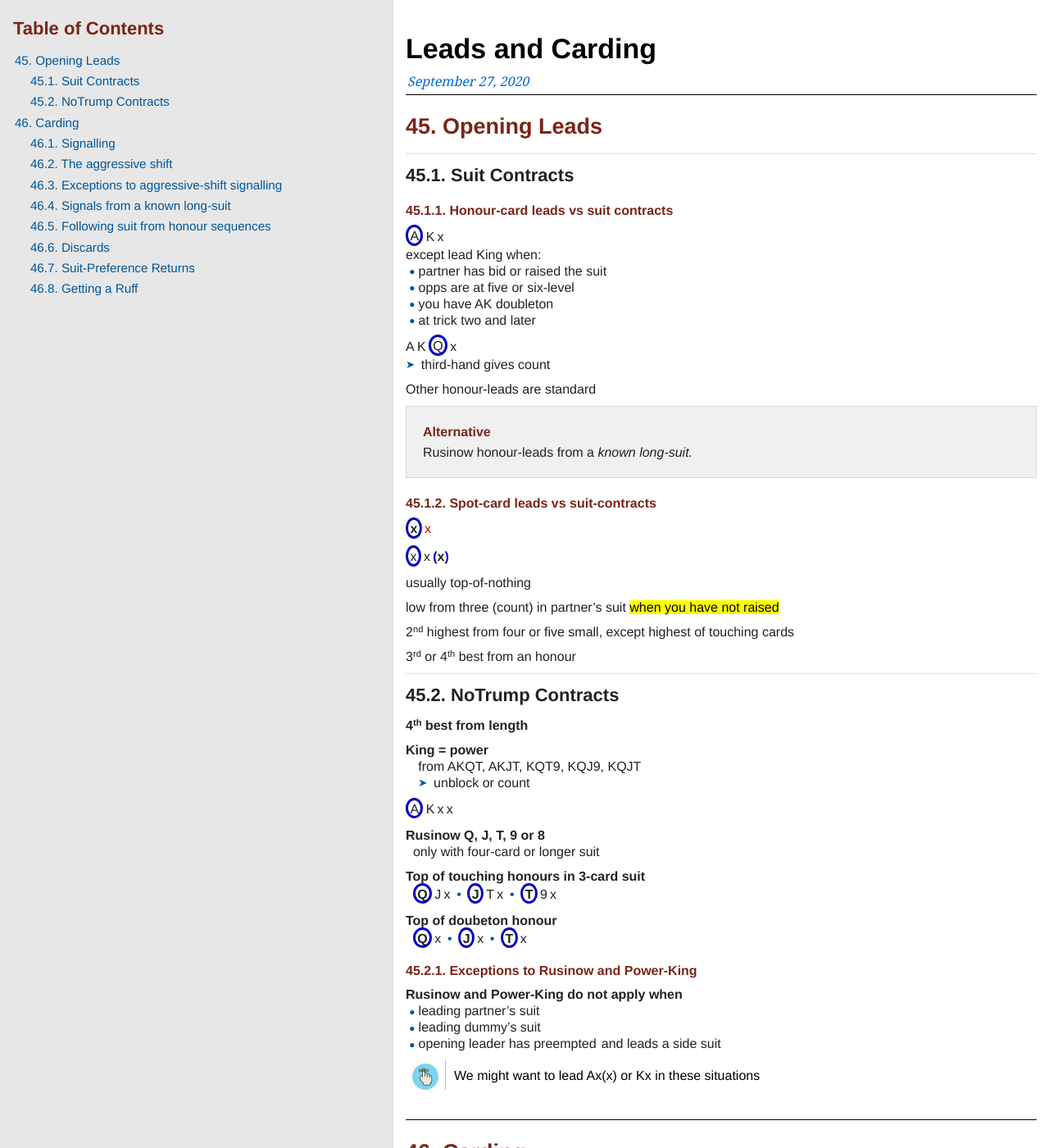
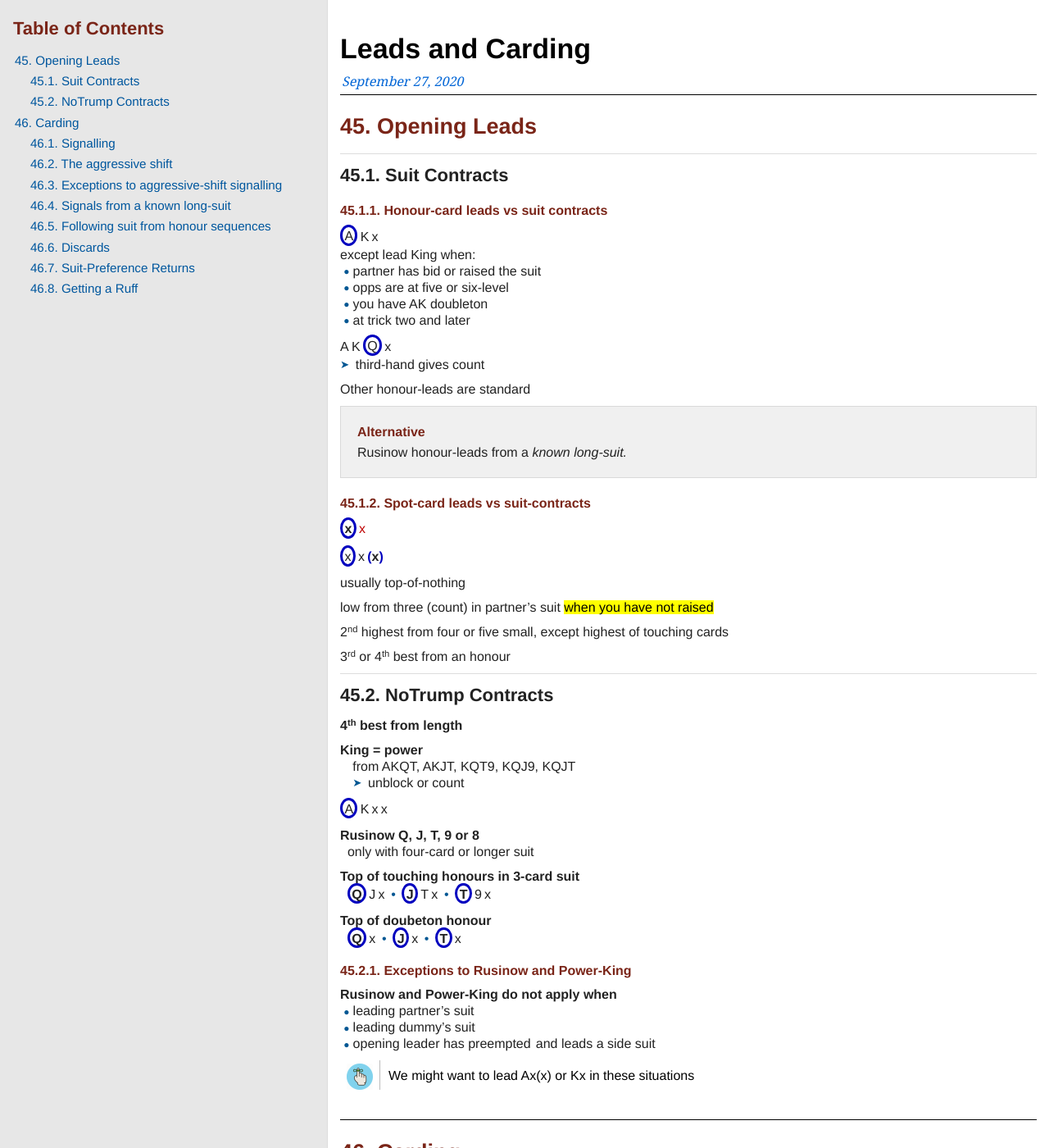
Before and after one commit to kjraywood/kjraywood.github.io, a Jekyll site: the page rbsys/defence.html, which Jekyll copies as it is, in a window 1280 px wide and 1400 px high. Shown: the whole window at 82% size. Built offline with Jekyll 4.4.1, drawn with Linux system fonts in a browser that asks for light colours.

Commit message:
set the maximum width of the TOC to 25em i.e remove the two higher possible widths

```diff
--- a/css/bridgedoc.css
+++ b/css/bridgedoc.css
@@ -363,14 +363,6 @@ b.button::after { content: "]"; padding: 0 2px 0 3px; }
   #toc.toc2 > ul { font-size: 0.95em; }
   #toc.toc2 ul ul { padding-left: 1.25em; }
   body.toc2.toc-right { padding-left: 0; padding-right: 25em; } }
-
-@media screen and (min-width:1152px){body.toc2{padding-left:28em;padding-right:0}
-  #toc.toc2 { width: 28em; }
-  body.toc2.toc-right { padding-left: 0; padding-right: 28em; } }
-
-@media screen and (min-width:1280px){body.toc2{padding-left:30em;padding-right:0}
-  #toc.toc2 { width: 30em; }
-  body.toc2.toc-right { padding-left: 0; padding-right: 30em; } }
 
 #content #toc { border-style: solid; border-width: 1px; border-color: #d9d9d9; margin-bottom: 1.25em; padding: 1.25em; background: #f2f2f2; -webkit-border-radius: 0; border-radius: 0; }
 #content #toc > :first-child { margin-top: 0; }
```
